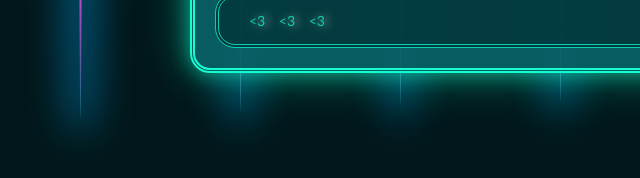
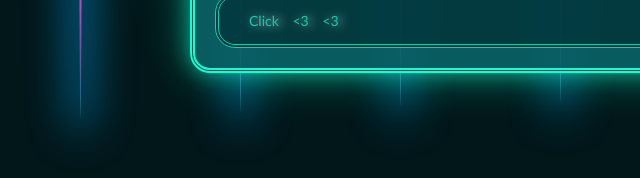
Before and after one commit to Kharmaa/MySite, a plain HTML site: page index.html in a window 1280 px wide. Shown: the part 619-797 px from the top of the page, 0-640 px from the left. Drawn offline with nearby package versions, Linux system fonts and the light colour scheme.

Commit message:
Update index.html

```diff
--- a/index.html
+++ b/index.html
@@ -50,7 +50,7 @@
     </div>
     <footer>
         <div class="footerlinkit">
-            <a href="#"><3</a>
+            <a href="https://kharmaa.github.io/WebSite/">Click</a>
             <a href="#"><3</a>
             <a href="#"><3</a>
         </div>
```
